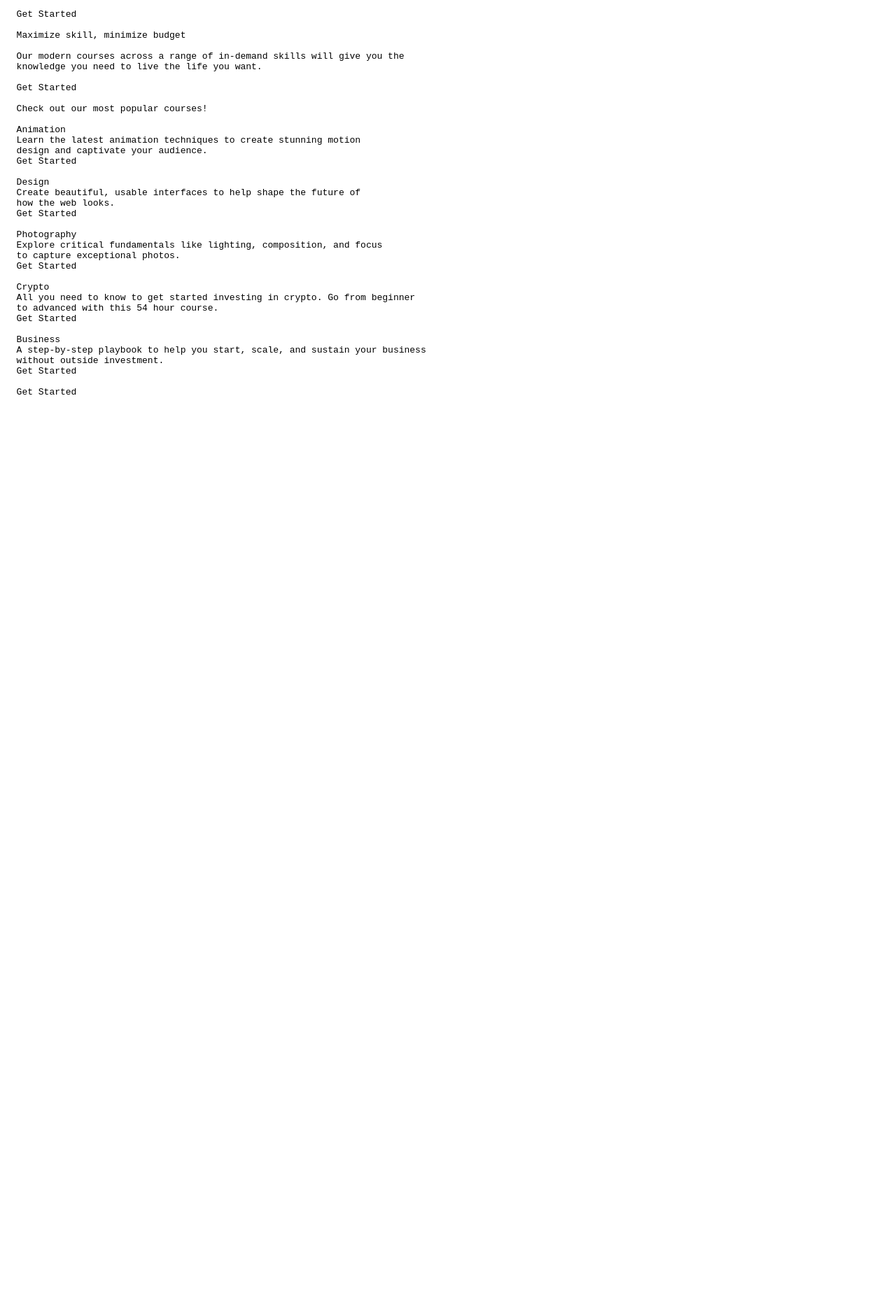
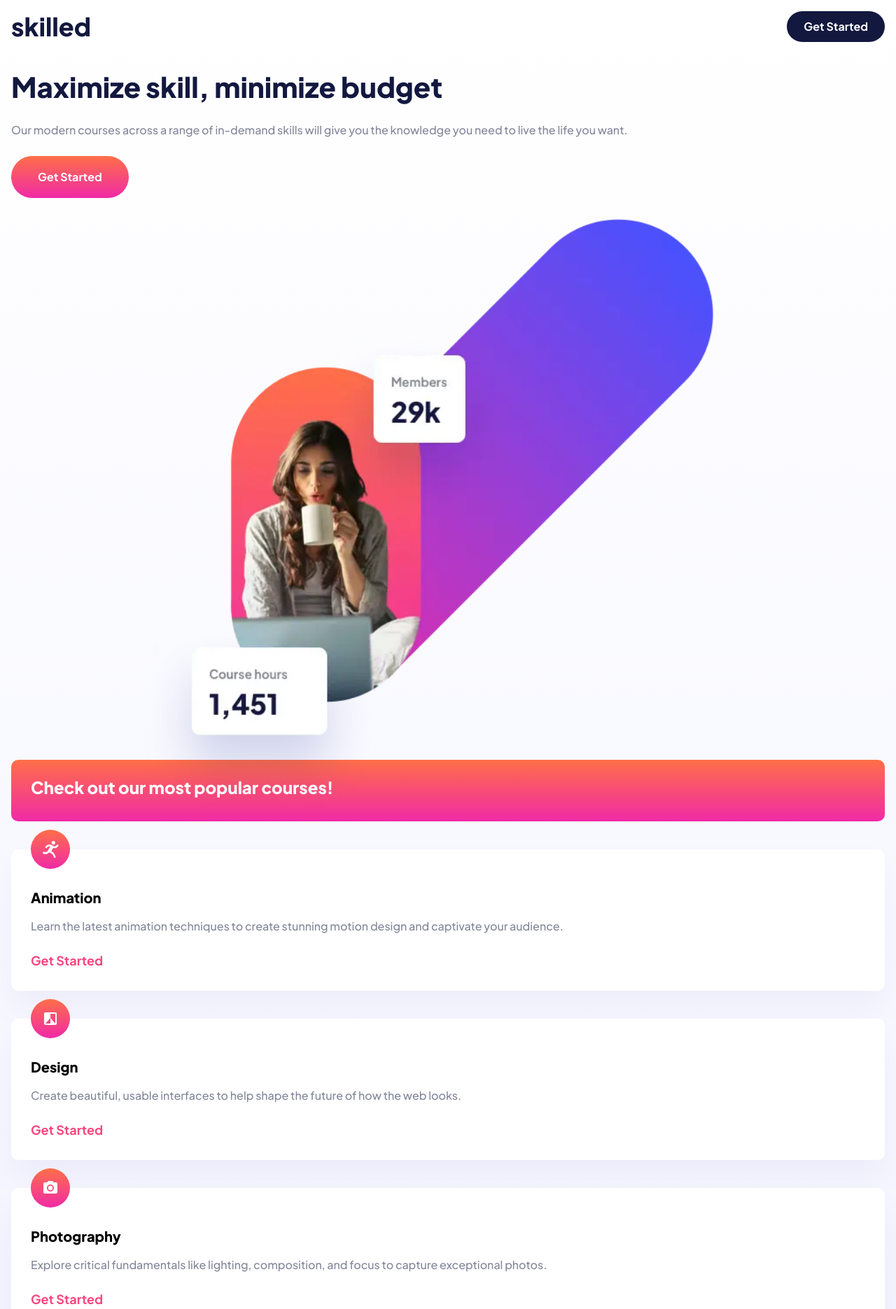
Before and after one commit to stefan-holmgren/fem-skilled-elearning-landing-page, a plain HTML site: page index.html in a window 1280 px wide. Shown: the top 1871 px of the page at 70% size. Before the commit the page ends 800 px from the top, so only its background shows below. Drawn offline with Linux system fonts and the light colour scheme.

Commit message:
Update README-template.md and add style.css

```diff
--- a/index.html
+++ b/index.html
@@ -5,49 +5,103 @@
     <meta name="viewport" content="width=device-width, initial-scale=1.0" />
 
     <link rel="icon" type="image/png" sizes="32x32" href="./assets/favicon-32x32.png" />
-
+    <link rel="preconnect" href="https://fonts.googleapis.com" />
+    <link rel="preconnect" href="https://fonts.gstatic.com" crossorigin />
+    <link
+      href="https://fonts.googleapis.com/css2?family=Plus+Jakarta+Sans:ital,wght@0,200..800;1,200..800&display=swap"
+      rel="stylesheet"
+    />
+    <link rel="stylesheet" href="style.css" />
     <title>Frontend Mentor | Skilled e-learning landing page</title>
   </head>
   <body>
-    <pre>
-  Get Started
-
-  Maximize skill, minimize budget
-
-  Our modern courses across a range of in-demand skills will give you the
-  knowledge you need to live the life you want.
-
-  Get Started
-
-  Check out our most popular courses!
-
-  Animation
-  Learn the latest animation techniques to create stunning motion
-  design and captivate your audience.
-  Get Started
-
-  Design
-  Create beautiful, usable interfaces to help shape the future of
-  how the web looks.
-  Get Started
-
-  Photography
-  Explore critical fundamentals like lighting, composition, and focus
-  to capture exceptional photos.
-  Get Started
-
-  Crypto
-  All you need to know to get started investing in crypto. Go from beginner
-  to advanced with this 54 hour course.
-  Get Started
-
-  Business
-  A step-by-step playbook to help you start, scale, and sustain your business
-  without outside investment.
-  Get Started
-
-  Get Started
-</pre
-    >
+    <header>
+      <img class="logo" src="./assets/logo-dark.svg" alt="" />
+      <a href="#" class="button"> Get Started </a>
+    </header>
+    <main>
+      <section class="section-hero">
+        <section class="section-hero-information">
+          <h1>Maximize skill, minimize budget</h1>
+          <p>
+            Our modern courses across a range of in-demand skills will give you the knowledge you need to live the life
+            you want.
+          </p>
+          <a href="#" class="button"> Get Started </a>
+        </section>
+        <picture>
+          <source
+            media="(min-width: 90rem)"
+            srcset="./assets/image-hero-desktop@2x.webp 2x, ./assets/image-hero-desktop.webp 1x"
+            type="image/webp"
+          />
+          <source
+            media="(min-width: 90rem)"
+            srcset="./assets/image-hero-desktop@2x.png 2x, ./assets/image-hero-desktop.png 1x"
+            type="image/png"
+          />
+          <source
+            media="(min-width: 48rem)"
+            srcset="./assets/image-hero-tablet@2x.webp 2x, ./assets/image-hero-tablet.webp 1x"
+            type="image/webp"
+          />
+          <source
+            media="(min-width: 48rem)"
+            srcset="./assets/image-hero-tablet@2x.png 2x, ./assets/image-hero-tablet.png 1x"
+            type="image/png"
+          />
+          <source
+            srcset="./assets/image-hero-mobile@2x.webp 2x, ./assets/image-hero-mobile.webp 1x"
+            type="image/webp"
+          />
+          <source srcset="./assets/image-hero-mobile@2x.png 2x, ./assets/image-hero-mobile.png 1x" type="image/png" />
+          <img class="section-hero-image" src="./assets/image-hero-mobile.png" alt="" />
+        </picture>
+      </section>
+      <section class="section-courses">
+        <h2>Check out our most popular courses!</h2>
+        <ul>
+          <li>
+            <img src="./assets/icon-animation.svg" alt="" />
+            <h3>Animation</h3>
+            <p>Learn the latest animation techniques to create stunning motion design and captivate your audience.</p>
+            <a href="#">Get Started</a>
+          </li>
+          <li>
+            <img src="./assets/icon-design.svg" alt="" />
+            <h3>Design</h3>
+            <p>Create beautiful, usable interfaces to help shape the future of how the web looks.</p>
+            <a href="#">Get Started</a>
+          </li>
+          <li>
+            <img src="./assets/icon-photography.svg" alt="" />
+            <h3>Photography</h3>
+            <p>Explore critical fundamentals like lighting, composition, and focus to capture exceptional photos.</p>
+            <a href="#">Get Started</a>
+          </li>
+          <li>
+            <img src="./assets/icon-crypto.svg" alt="" />
+            <h3>Crypto</h3>
+            <p>
+              All you need to know to get started investing in crypto. Go from beginner to advanced with this 54 hour
+              course.
+            </p>
+            <a href="#">Get Started</a>
+          </li>
+          <li>
+            <img src="./assets/icon-business.svg" alt="" />
+            <h3>Business</h3>
+            <p>
+              A step-by-step playbook to help you start, scale, and sustain your business without outside investment.
+            </p>
+            <a href="#">Get Started</a>
+          </li>
+        </ul>
+      </section>
+    </main>
+    <footer>
+      <img class="logo" src="./assets/logo-light.svg" alt="" />
+      <a href="#" class="button">Get Started</a>
+    </footer>
   </body>
 </html>
--- /dev/null
+++ b/style.css
@@ -0,0 +1,228 @@
+/* BEGIN RESET */
+
+*,
+*::before,
+*::after {
+  box-sizing: border-box;
+  font: inherit;
+  margin: 0;
+  padding: 0;
+}
+
+ul,
+ol {
+  list-style: none;
+  padding-inline-start: 0;
+}
+
+a {
+  text-decoration: none;
+  color: inherit;
+}
+
+img,
+picture,
+svg,
+canvas {
+  display: block;
+  max-inline-size: 100%;
+  block-size: auto;
+}
+
+@media (prefers-reduced-motion: reduce) {
+  *,
+  *::before,
+  *::after {
+    animation-duration: 0.01ms !important;
+    animation-iteration-count: 1 !important;
+    transition-duration: 0.01ms !important;
+    scroll-behavior: auto !important;
+  }
+}
+/* END RESET */
+
+:root {
+  --clr-gradient-bg: linear-gradient(to bottom, #fff, #f0f1ff);
+  --clr-gradient-1: linear-gradient(to bottom, #ff6f48, #f02aa6);
+  --clr-gradient-2: linear-gradient(to bottom, #4851ff, #f02aa6);
+
+  --clr-primary: #13183f;
+  --clr-primary-light: #666ca3;
+  --clr-primary-comp: #fff;
+  --clr-secondary: #83869a;
+  --clr-accent: #f74780;
+
+  --fw-medium: 500;
+  --fw-bold: 700;
+  --fw-extrabold: 800;
+
+  --fs-m: 1rem;
+  --fs-l: 1.125rem;
+  --fs-heading-s: 1.25rem;
+  --fs-heading-m: 1.5rem;
+  --fs-heading-l: 2.5rem;
+
+  --clr-shadow: rgba(6, 22, 141, 4.42%);
+  --shadow-course: 0 1.5625rem 3.125rem var(--clr-shadow);
+
+  --anim-duration: 0.2s;
+}
+
+body {
+  font-family: "Plus Jakarta Sans", sans-serif;
+  font-size: var(--fs-m);
+  font-weight: var(--fw-medium);
+  min-height: 100vh;
+  background: var(--clr-gradient-bg);
+}
+
+header {
+  margin: 1rem 1rem 0;
+  display: flex;
+  justify-content: space-between;
+  align-items: center;
+}
+
+.button {
+  display: inline-block;
+  background-color: var(--clr-primary);
+  color: var(--clr-primary-comp);
+  padding: 0.5rem 1.5rem;
+  border-radius: 100vw;
+  font-weight: var(--fw-bold);
+  line-height: 1.75;
+  transition: background-color var(--anim-duration);
+}
+
+.button:hover, .button:focus {
+  background-color: var(--clr-primary-light);
+}
+
+.section-hero {
+  margin: 2.375rem 1rem 0;
+}
+
+.section-hero-information {
+  display: grid;
+  gap: 1.5rem;
+}
+
+.section-hero h1 {
+  font-size: var(--fs-heading-l);
+  font-weight: var(--fw-extrabold);
+  color: var(--clr-primary);
+}
+
+.section-hero p {
+  font-size: var(--fs-m);
+  color: var(--clr-secondary);
+  line-height: 1.625;
+}
+
+.section-hero .button {
+  background: var(--clr-gradient-1);
+  padding: 1rem 2.375rem;
+  margin-right: auto;
+}
+
+main .button, footer .button {
+  position: relative;
+  color: var(--clr-primary-comp);
+  overflow: hidden;
+  z-index: 0;
+  transition: none;
+}
+
+main .button::after, footer .button::after {
+  position: absolute;
+  content: "";
+  display: block;
+  inset: 0;
+  z-index: -1;
+  background: var(--clr-primary-comp);
+  opacity: 0;
+  transition: opacity var(--anim-duration);
+}
+
+main .button:hover::after, footer .button:hover::after {
+  opacity: 0.5;
+}
+
+.section-hero .section-hero-image {
+  position: relative;
+  scale: 1.25;
+  margin: 4rem auto 0;
+  pointer-events: none;
+}
+
+.section-courses {
+  margin: 1rem 1rem 5rem;
+}
+
+.section-courses h2 {
+  font-size: var(--fs-heading-m);
+  font-weight: var(--fw-extrabold);
+  line-height: 1.33;
+  color: var(--clr-primary-comp);
+  background: var(--clr-gradient-1);
+  margin-bottom: 1.5rem;
+  border-radius: 0.625rem;
+  padding: 1.5rem 1.75rem 2rem;
+}
+
+.section-courses ul {
+  margin-top: 2.5rem;
+  display: grid;
+  gap: 2.5rem;
+}
+
+.section-courses li {
+  position: relative;
+  background-color: var(--clr-primary-comp);
+  padding: 3.5rem 1.75rem 2rem;
+  border-radius: 0.625rem;
+  box-shadow: var(--shadow-course);
+}
+
+.section-courses li img {
+  position: absolute;
+  top: 0;
+  transform: translateY(-50%);
+}
+
+.section-courses h3 {
+  font-size: var(--fs-heading-s);
+  font-weight: var(--fw-extrabold);
+}
+
+.section-courses p {
+  margin-top: 1rem;
+  color: var(--clr-secondary);
+  line-height: 1.625;
+}
+
+.section-courses a {
+  display: block;
+  margin-top: 1.5rem;
+  color: var(--clr-accent);
+  font-size: var(--fs-l);
+  font-weight: var(--fw-bold);
+  line-height 1.5;
+}
+
+footer {
+  background: var(--clr-primary);
+  padding: 2.25rem 1rem;
+  display: flex;
+  align-items: center;
+  justify-content: space-between;
+}
+
+footer .logo {
+  height: 2rem 1.75rem;
+}
+
+footer .button {
+  background: var(--clr-gradient-2);
+  padding: 0.75rem 1.5rem;
+}
```
Also changed, not shown: 1 other file.
